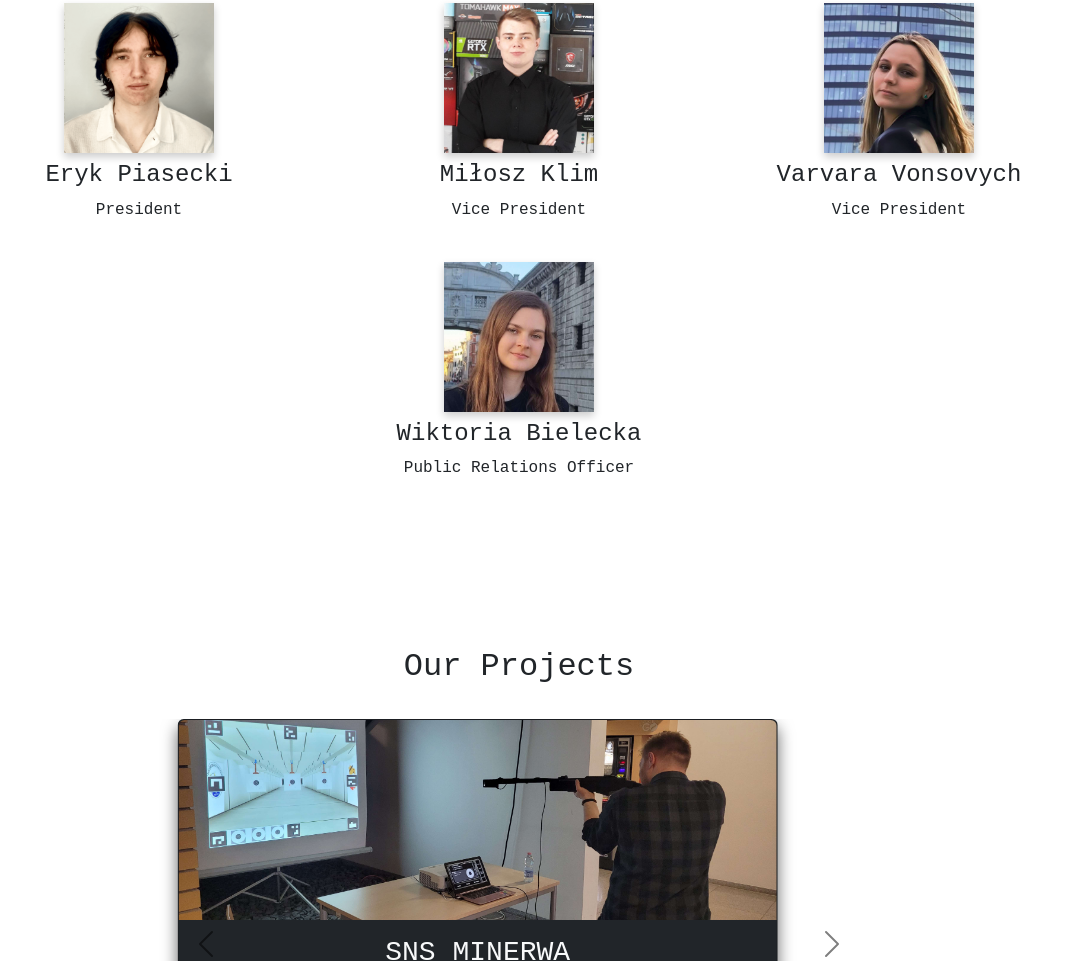
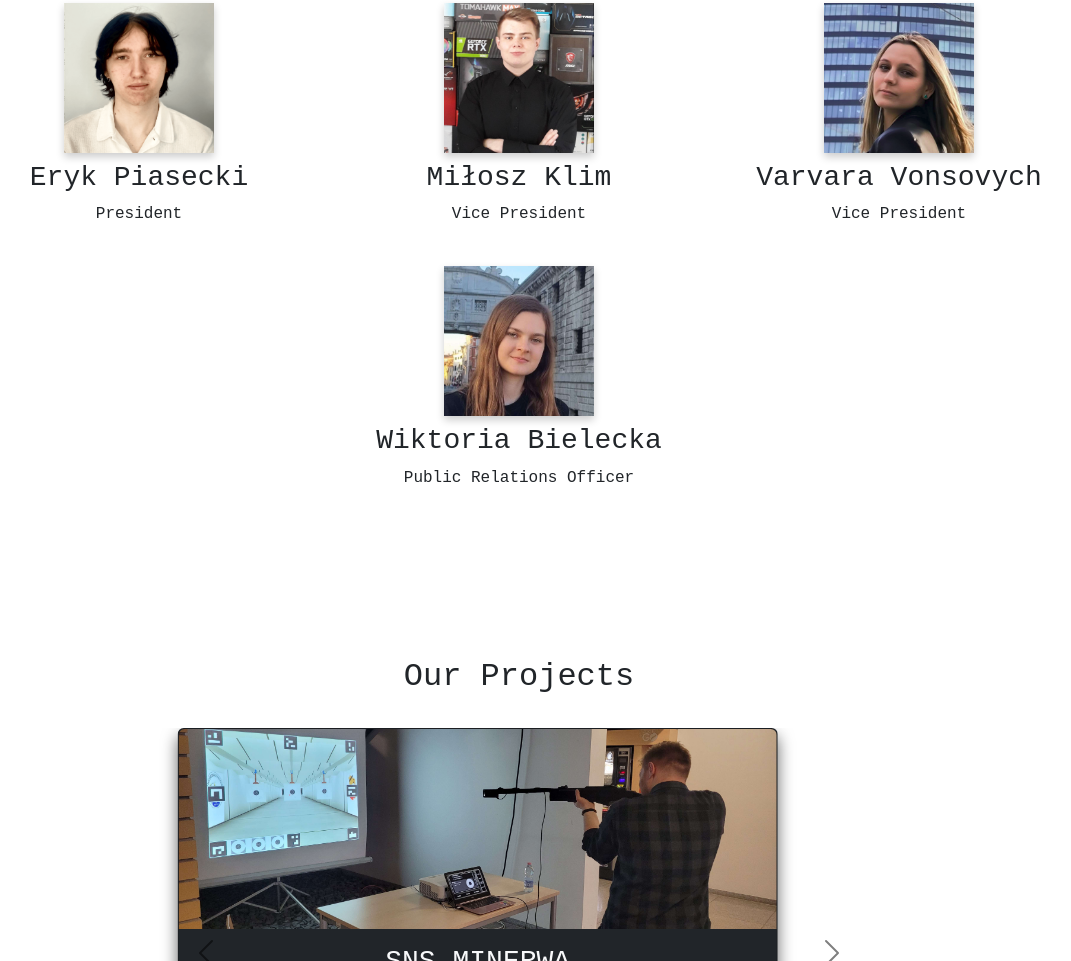
Before and after one commit to Studenckie-Kolo-Naukowe-ERRNO/Studenckie-Kolo-Naukowe-ERRNO.github.io, a plain HTML site: page index.html in a window 1280 px wide. Shown: the part 931-1892 px from the top of the page, without its empty margins (121-1192 px from the left). Drawn offline with nearby package versions, Linux system fonts and the light colour scheme.

Commit message:
Fixed heading hierarchy

```diff
--- a/index.html
+++ b/index.html
@@ -80,25 +80,25 @@
 
         <div class="col-md-4 col-sm-6 mb-4">
           <img src="images/photos/people/eryk_piasecki.png" alt="Team member image" class="img-fluid mb-2">
-          <h4>Eryk Piasecki</h4>
+          <h3>Eryk Piasecki</h3>
           <p>President</p>
         </div>
 
         <div class="col-md-4 col-sm-6 mb-4">
           <img src="images/photos/people/milosz_klim.jpg" alt="Team member image" class="img-fluid mb-2">
-          <h4>Miłosz Klim</h4>
+          <h3>Miłosz Klim</h3>
           <p>Vice President</p>
         </div>
 
         <div class="col-md-4 col-sm-6 mb-4">
           <img src="images/photos/people/varvara_vonsovych.jpg" alt="Team member image" class="img-fluid mb-2">
-          <h4>Varvara Vonsovych</h4>
+          <h3>Varvara Vonsovych</h3>
           <p>Vice President</p>
         </div>
 
         <div class="col-md-4 col-sm-6 mb-4">
           <img src="images/photos/people/wiktoria_bielecka.jpg" alt="Team member image" class="img-fluid mb-2">
-          <h4>Wiktoria Bielecka</h4>
+          <h3>Wiktoria Bielecka</h3>
           <p>Public Relations Officer</p> </div>
 
       </div>
```
Also changed, not shown: index.pl.html (+4 -4 lines).
